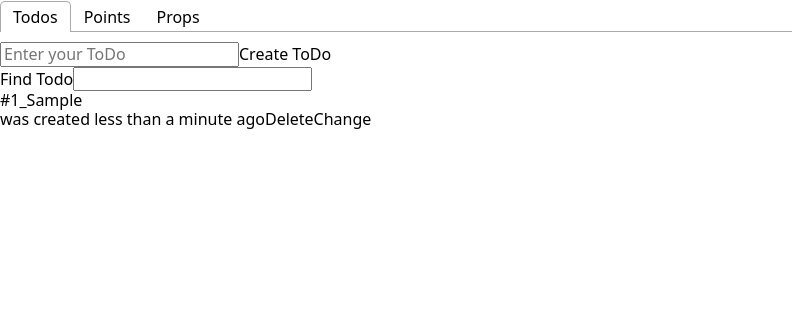
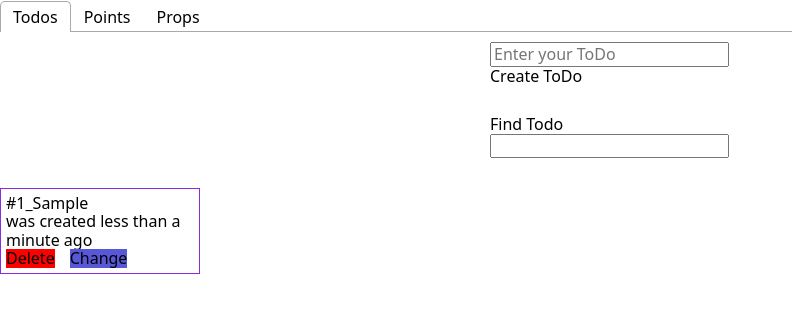
Before and after one commit to AntonM88/React-BC-72, a React (Vite) app: page / in a window 1280 px wide. Both pictures are taken after typing "Sample" into the empty fields and a click on the button "Create ToDo". Shown: the top 312 px of the page, without its empty margins (0-792 px from the left). Built offline with nearby package versions, Linux system fonts and the light colour scheme.

Commit message:
add_Formik

```diff
--- a/package.json
+++ b/package.json
@@ -13,11 +13,13 @@
   "dependencies": {
     "clsx": "^2.1.1",
     "date-fns": "^3.6.0",
+    "formik": "^2.4.6",
     "modern-normalize": "^2.0.0",
     "nanoid": "^5.0.7",
     "react": "^18.2.0",
     "react-dom": "^18.2.0",
-    "react-tabs": "^6.0.2"
+    "react-tabs": "^6.0.2",
+    "yup": "^1.4.0"
   },
   "devDependencies": {
     "@types/react": "^18.2.66",
--- a/src/components/Filter/Filter.jsx
+++ b/src/components/Filter/Filter.jsx
@@ -1,6 +1,8 @@
+import s from "./Filter.module.css";
+
 export const Filter = ({ handleFilter }) => {
   return (
-    <div>
+    <div className={s.filter}>
       Find Todo
       <input type="text" onChange={handleFilter} />
     </div>
--- /dev/null
+++ b/src/components/Filter/Filter.module.css
@@ -0,0 +1,5 @@
+.filter {
+  margin: 0 auto;
+  width: 300px;
+  margin-bottom: 30px;
+}
--- a/src/components/TodoForm/TodoForm.jsx
+++ b/src/components/TodoForm/TodoForm.jsx
@@ -1,31 +1,35 @@
-import { useState } from "react";
+import { Formik, Form, Field, ErrorMessage } from "formik";
+import * as Yup from "yup";
+import s from "./TodoForm.module.css";
+
+const initialValues = { text: "" };
+
+const validationSchema = Yup.object().shape({
+  text: Yup.string()
+    .min(3, "To short text")
+    .max(15, "To long text")
+    .required("Enter Text"),
+});
 
 export const TodoForm = ({ createTodo }) => {
-  const [text, setText] = useState("");
-  const handleChange = (e) => {
-    setText(e.target.value);
-  };
-  const submitForm = (e) => {
-    e.preventDefault();
-
-    if (!text) {
-      alert("Enter Text");
-      return;
-    }
-    createTodo(text);
-
-    setText("");
+  const submitForm = (value, actions) => {
+    createTodo(value.text);
+    actions.resetForm();
   };
 
   return (
-    <form onSubmit={submitForm}>
-      <input
-        type="text"
-        placeholder="Enter your ToDo"
-        value={text}
-        onChange={handleChange}
-      />
-      <button type="submit">Create ToDo</button>
-    </form>
+    <div className={s.form_box}>
+      <Formik
+        initialValues={initialValues}
+        onSubmit={submitForm}
+        validationSchema={validationSchema}
+      >
+        <Form>
+          <Field type="text" name="text" placeholder="Enter your ToDo" />
+          <ErrorMessage className={s.error} name="text" component="span" />
+          <button type="submit">Create ToDo</button>
+        </Form>
+      </Formik>
+    </div>
   );
 };
--- /dev/null
+++ b/src/components/TodoForm/TodoForm.module.css
@@ -0,0 +1,13 @@
+.form_box {
+  margin: 0 auto;
+  width: 300px;
+  margin-bottom: 30px;
+  position: relative;
+}
+.error {
+  position: absolute;
+  bottom: -20px;
+  left: 20%;
+  color: red;
+  font-weight: 500;
+}
--- a/src/components/TodoList/TodoList.jsx
+++ b/src/components/TodoList/TodoList.jsx
@@ -1,16 +1,21 @@
 import { formatDateToNow } from "helpers/formatDate";
+import s from "./TodoList.module.css";
 
 export const TodoList = ({ todos, handleDelete, changeTodo }) => {
   return (
-    <ul>
+    <ul className={s.list}>
       {todos.map((todo, index) => (
-        <li key={todo.id}>
+        <li className={s.item} key={todo.id}>
           <p>
             #{index + 1}_{todo.text}
           </p>
-          <span>was created {formatDateToNow(todo.createAt)}</span>
-          <button onClick={() => handleDelete(todo.id)}>Delete</button>
-          <button onClick={() => changeTodo(todo)}>Change</button>
+          <p>was created {formatDateToNow(todo.createAt)}</p>
+          <button className={s.btn_del} onClick={() => handleDelete(todo.id)}>
+            Delete
+          </button>
+          <button className={s.btn_change} onClick={() => changeTodo(todo)}>
+            Change
+          </button>
         </li>
       ))}
     </ul>
--- /dev/null
+++ b/src/components/TodoList/TodoList.module.css
@@ -0,0 +1,19 @@
+.list {
+  display: flex;
+  flex-wrap: wrap;
+  gap: 10px;
+}
+
+.item {
+  width: 200px;
+  padding: 5px;
+  border: 1px solid blueviolet;
+}
+
+.btn_del {
+  margin-right: 15px;
+  background-color: red;
+}
+.btn_change {
+  background-color: rgb(87, 87, 216);
+}
--- a/src/tabs/Todos/Todos.jsx
+++ b/src/tabs/Todos/Todos.jsx
@@ -2,7 +2,7 @@ import { TodoForm, TodoList, Filter } from "components";
 import { nanoid } from "nanoid";
 import { useLocalStorage } from "hooks/useLocalStorage";
 import { useState } from "react";
-import { ChangeFormTodo } from "../../components";
+import { ChangeFormTodo, Heading } from "../../components";
 
 export const Todos = () => {
   const [todos, setTodos] = useLocalStorage("todos", []);
@@ -55,12 +55,19 @@ export const Todos = () => {
       ) : (
         <TodoForm createTodo={createTodo} />
       )}
-      <Filter handleFilter={handleFilter} />
-      <TodoList
-        todos={filteredTodos}
-        handleDelete={handleDelete}
-        changeTodo={changeTodo}
-      />
+      {todos.length > 0 && <Filter handleFilter={handleFilter} />}
+      {todos.length ? (
+        <TodoList
+          todos={filteredTodos}
+          handleDelete={handleDelete}
+          changeTodo={changeTodo}
+        />
+      ) : (
+        <Heading title={"All todo completed!"} />
+      )}
+      {filteredTodos.length === 0 && todos.length !== 0 && (
+        <Heading title={`Not find todo width ${filter}`} />
+      )}
     </div>
   );
 };
```
Also changed, not shown: 1 other file (tests, documents, lock files or other folders).
